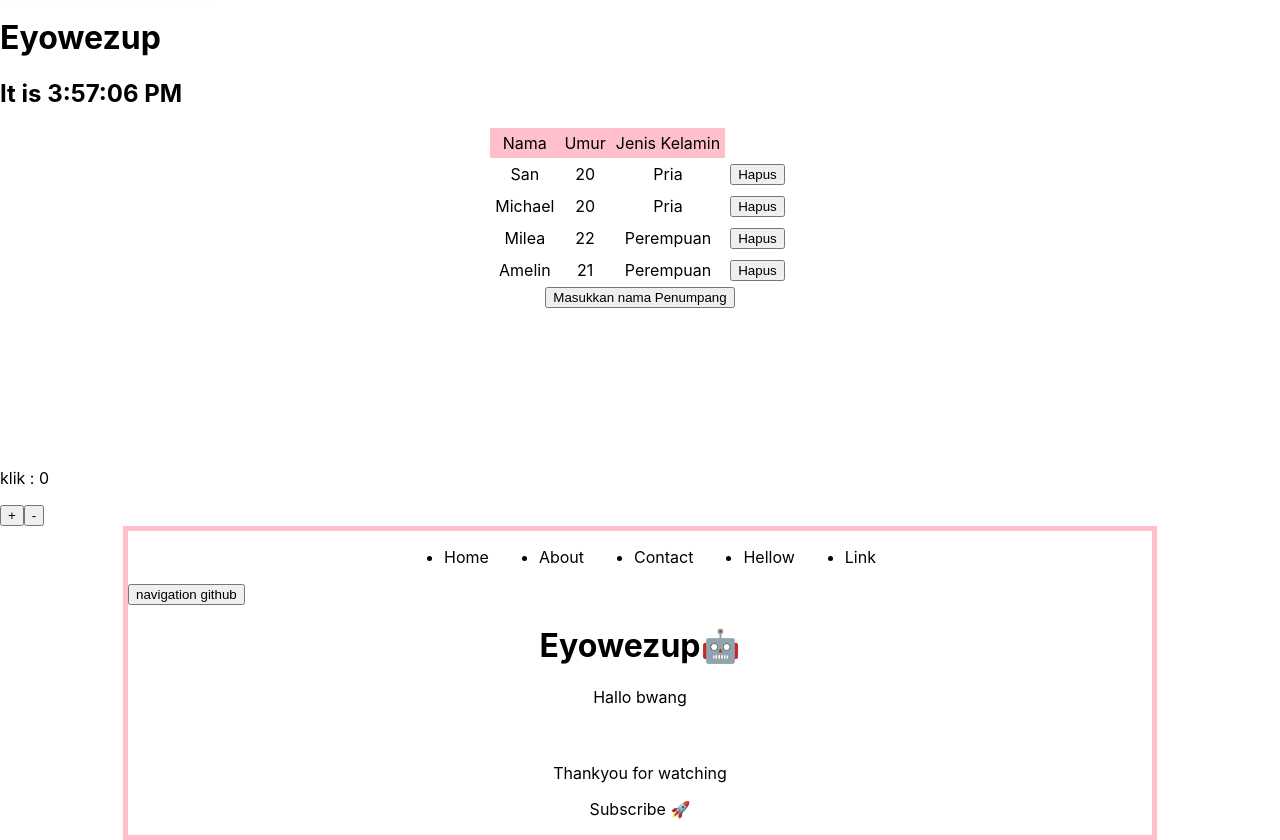
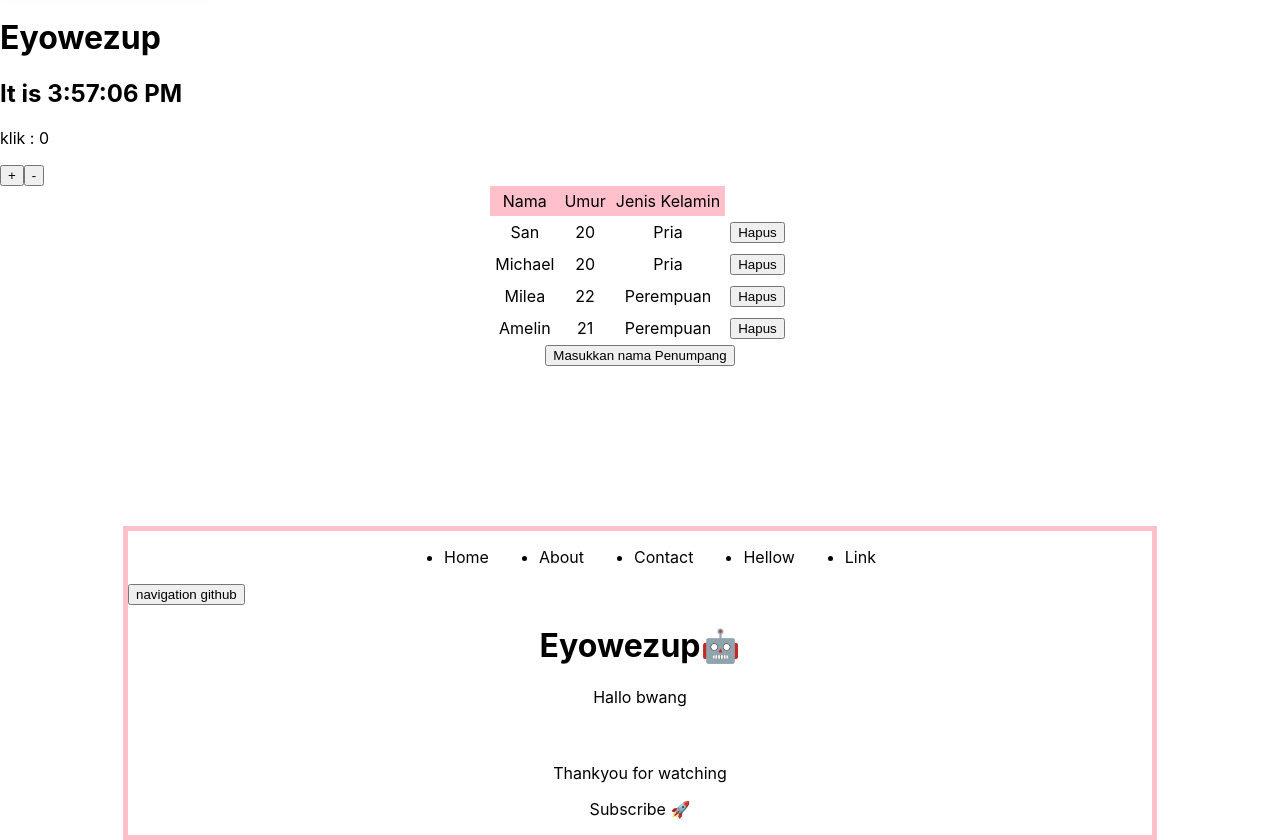
Before and after one commit to SanH16/practice-react, a React (Create React App) app in the folder react-exercise/: page / in a window 1280 px wide. Shown: the part 800-1640 px from the top of the page. Built offline with nearby package versions, Linux system fonts and the light colour scheme.

Commit message:
updating

```diff
--- /dev/null
+++ b/react-exercise/install-router/package.json
@@ -0,0 +1,5 @@
+{
+  "dependencies": {
+    "react-router-dom": "^6.16.0"
+  }
+}
--- a/react-exercise/src/App.js
+++ b/react-exercise/src/App.js
@@ -1,7 +1,7 @@
 import ProfilePage from "./pages/Profile/ProfilePage";
 import Clock from "./pages/Clock/Clock";
-import Home from "./pages/Passenger/Home";
-// import Homes from "./pages/PassengerV2/homes";
+// import Home from "./pages/Passenger/Home";
+import Homes from "./pages/PassengerV2/homes";
 import Count from "./pages/Hooks/count";
 import Simple from "./pages/Simple/Simple";
 import { mockUsers } from "./mockData";
@@ -12,11 +12,14 @@ function App() {
     <>
       <ProfilePage users={mockUsers} />
       <Clock />
-      <div className="App" style={{ marginBottom: "10em" }}>
+      {/* <div className="App" style={{ marginBottom: "10em" }}>
         <Home />
-      </div>
+      </div> */}
       <div>
         <Count />
+      </div>
+      <div className="App" style={{ marginBottom: "10em" }}>
+        <Homes />
       </div>
       {/* <div>
         <Homes />
--- a/react-exercise/src/pages/PassengerV2/component/list-item.jsx
+++ b/react-exercise/src/pages/PassengerV2/component/list-item.jsx
@@ -1,19 +1,12 @@
 const ListItem = (props) => {
-  const { id, nama, umur, jenisKelamin } = props;
+  const { id, nama, umur, jenisKelamin } = props.data;
   return (
     <tr>
       <td>{nama}</td>
       <td>{umur}</td>
       <td>{jenisKelamin}</td>
-      <td>
-        {/* <button
-          onClick={() => {
-            id;
-            // hapusPengunjung(id);
-          }}
-        >
-          Hapus
-        </button> */}
+      <td onClick={() => props.hapusPengunjung(id)}>
+        <button>Hapus</button>
       </td>
     </tr>
   );
--- a/react-exercise/src/pages/PassengerV2/component/list-passenger.jsx
+++ b/react-exercise/src/pages/PassengerV2/component/list-passenger.jsx
@@ -1,7 +1,7 @@
 import ListItem from "./list-item";
 
 const ListPassenger = (props) => {
-  //   const [data, hapusPengunjung] = props;
+  // const { data, hapusPengunjung } = props;
   return (
     <div>
       <table cellPadding="5px" cellSpacing="0" style={{ margin: "auto" }}>
@@ -10,11 +10,9 @@ const ListPassenger = (props) => {
           <td>Umur</td>
           <td>Jenis Kelamin</td>
         </thead>
-        <tbody>
-          {props.data.map((passenger) => (
-            <ListItem key={passenger.id} item={passenger} hapusPengunjung={props.hapusPengunjung} />
-          ))}
-        </tbody>
+        {props.data.map((item) => (
+          <ListItem key={item.id} data={item} hapusPengunjung={props.hapusPengunjung} />
+        ))}
       </table>
     </div>
   );
--- a/react-exercise/src/pages/PassengerV2/component/passenger-input.jsx
+++ b/react-exercise/src/pages/PassengerV2/component/passenger-input.jsx
@@ -1,34 +1,35 @@
 import React, { useState } from "react";
 
 export default function PassengerInput(props) {
-  const [data, setData] = useState({
+  const [state, setState] = useState({
     nama: "",
     umur: "",
     jenisKelamin: "Pria",
+    editing: true,
   });
-  const [editing, setEditing] = useState(true);
 
   const onChange = (e) => {
-    setData({
-      ...data,
+    setState({
+      ...state,
       [e.target.name]: e.target.value,
     });
   };
 
   const handleSubmit = (e) => {
     e.preventDefault();
-    if (data.nama.trim() && data.umur && data.jenisKelamin) {
-      const umur = data.umur;
+    if (state.nama.trim() && state.umur && state.jenisKelamin) {
+      const umur = state.umur;
       if (umur >= 75 || umur <= 12) {
         alert("Umur tidak sesuai");
       } else {
         const newData = {
-          nama: data.nama,
-          umur: data.umur,
-          jenisKelamin: data.jenisKelamin,
+          nama: state.nama,
+          umur: state.umur,
+          jenisKelamin: state.jenisKelamin,
         };
         props.tambahPengunjung(newData);
-        setData({
+        setState({
+          ...state,
           nama: "",
           umur: "",
           jenisKelamin: "Pria",
@@ -40,17 +41,23 @@ export default function PassengerInput(props) {
   };
 
   const handleOpenInput = () => {
-    setEditing(false);
+    setState({
+      ...state,
+      editing: false,
+    });
   };
 
   const handleClearInput = () => {
-    setEditing(true);
+    setState({
+      ...state,
+      editing: true,
+    });
   };
 
   const viewMode = {};
   const editMode = {};
 
-  if (editing) {
+  if (state.editing) {
     viewMode.display = "none";
   } else {
     editMode.display = "none";
@@ -60,10 +67,10 @@ export default function PassengerInput(props) {
     <div>
       <div onSubmit={handleSubmit} style={viewMode}>
         <p>Masukkan nama anda</p>
-        <input type="text" placeholder="Nama anda" value={data.nama} name="nama" onChange={onChange} />
+        <input type="text" placeholder="Nama anda" value={state.nama} name="nama" onChange={onChange} />
 
         <p>Masukkan umur anda</p>
-        <input type="text" placeholder="Umur anda" value={data.umur} name="umur" onChange={onChange} />
+        <input type="text" placeholder="Umur anda" value={state.umur} name="umur" onChange={onChange} />
 
         <p>Masukkan jenis kelamin</p>
         <select onChange={onChange} name="jenisKelamin">
--- a/react-exercise/src/pages/PassengerV2/homes.jsx
+++ b/react-exercise/src/pages/PassengerV2/homes.jsx
@@ -33,8 +33,8 @@ export default function Homes() {
   const [data, setData] = useState(initialValue);
 
   const hapusPengunjung = (id) => {
-    setData((oldData) =>
-      oldData.filter((item) => {
+    setData(
+      ...data.filter((item) => {
         return item.id !== id;
       })
     );
@@ -43,7 +43,7 @@ export default function Homes() {
   const tambahPengunjung = (newUser) => {
     const newData = { id: uuidv4(), ...newUser };
 
-    setData((oldData) => [oldData, newData]);
+    setData([...data, newData]);
   };
 
   return (
```
Also changed, not shown: 1 other file (tests, documents, lock files or other folders).
